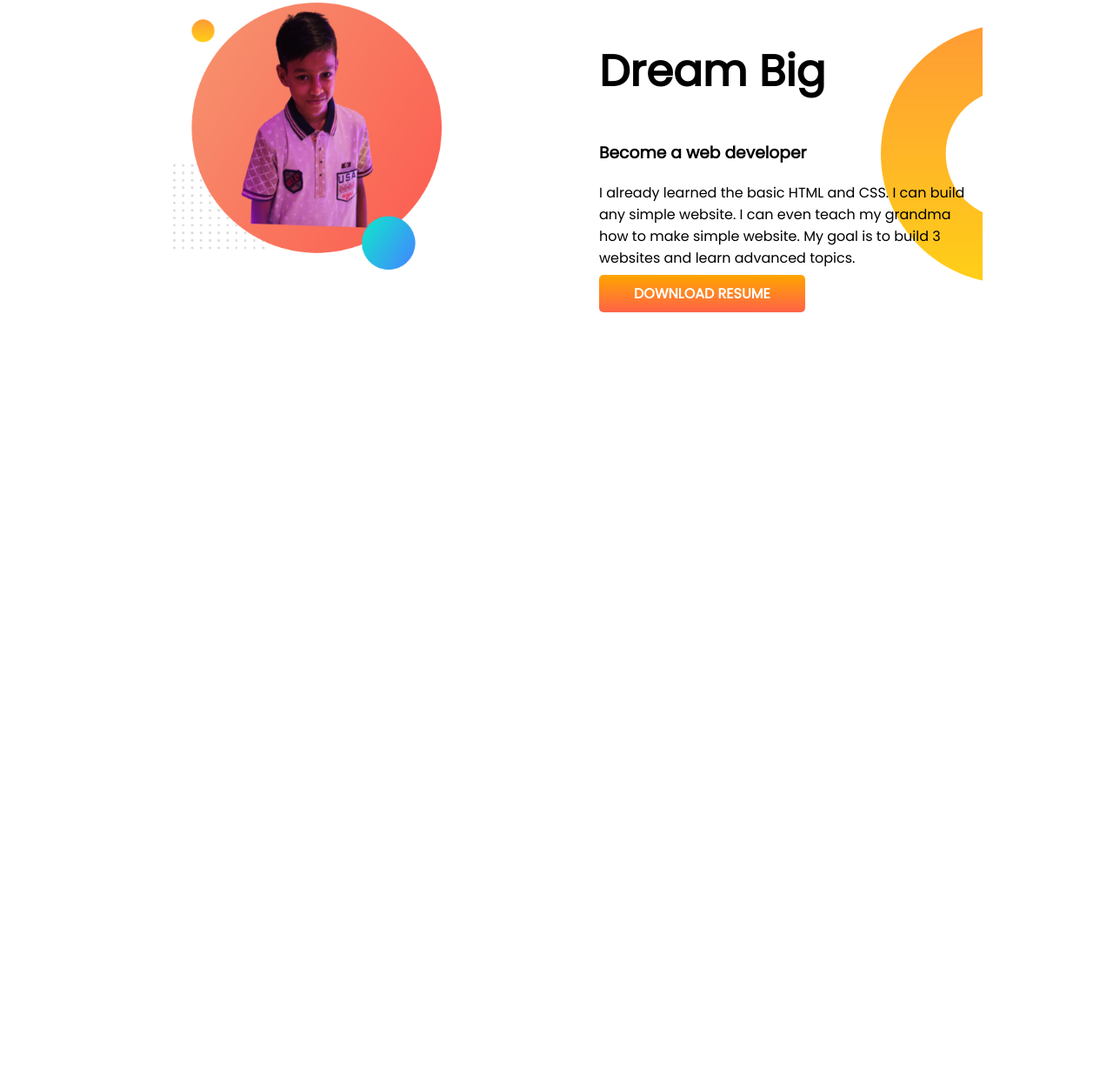
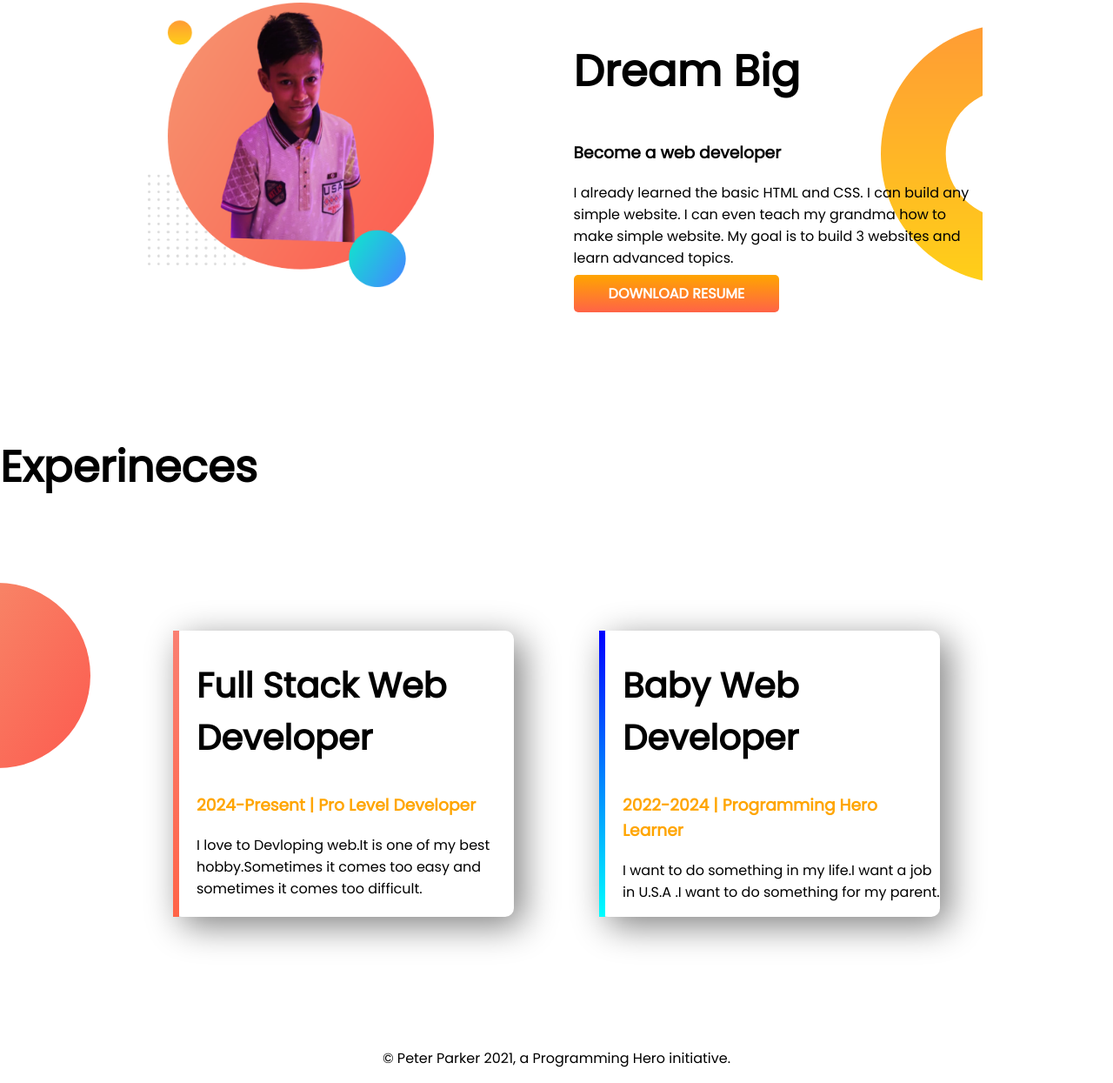
Before and after one commit to AkmolPhero/developer-portfolio, a plain HTML site: page index.html in a window 1280 px wide. Shown: the part 810-2055 px from the top of the page at 87% size. Before the commit the page ends 1310 px from the top, so only its background shows below. Drawn offline with Linux system fonts and the light colour scheme.

Commit message:
footer and experience added

```diff
--- a/index.html
+++ b/index.html
@@ -13,7 +13,7 @@
 </head>
 
 <body>
-    <section class="top-banner">
+    <section class="top-banner flexible-container">
         <div class="half-width">
             <h1>Welcome To</h1>
             <h1><span class="orange-color">Akmol Hasan</span> World!</h1>
@@ -26,7 +26,7 @@
             <img src="images/Akmol picture.png" alt="">
         </div>
     </section>
-    <section class="dream-big">
+    <section class="dream-big flexible-container">
         <div class="half-width">
             <img src="images/Akmol picture.png" alt="">
         </div>
@@ -39,6 +39,26 @@
                 href="https://programminghero1.github.io/developer-portfolio/">DOWNLOAD RESUME</a>
         </div>
     </section>
+    <section class="experience-area">
+        <h1>Experineces</h1>
+        <div class="flexible-container">
+            <div id="full-stack-experience" class="experience-item">
+                <h2>Full Stack Web Developer</h2>
+                <h3 class="orange-color">2024-Present | Pro Level Developer</h3>
+                <p>I love to Devloping web.It is one of my best hobby.Sometimes it comes too easy and sometimes it comes
+                    too
+                    difficult. </p>
+            </div>
+            <div id="web-dev-experience" class="experience-item">
+                <h2>Baby Web Developer</h2>
+                <h3 class="orange-color">2022-2024 | Programming Hero Learner</h3>
+                <p>I want to do something in my life.I want a job in U.S.A .I want to do something for my parent.</p>
+            </div>
+        </div>
+    </section>
+    <footer>
+        <p>© Peter Parker 2021, a Programming Hero initiative.</p>
+    </footer>
 </body>
 
 </html>
--- a/style.css
+++ b/style.css
@@ -5,16 +5,19 @@ body{
 h1{
     font-size: 50px;
 }
+h2{
+    font-size: 40px;
+}
 .orange-color{
     color: orange;
 }
-section{
+.flexible-container{
     display: flex;
     margin: 150px
 }
 .half-width{
     width: 50%;
-    padding-left: 5%;
+    padding-left: 2%;
 }
 .half-width img{
     width: 70%;
@@ -36,3 +39,29 @@ section{
     background-repeat: no-repeat;
     background-position: right;
 }
+.experience-area{
+    background-image: url(images/exp-bg.png);
+    background-repeat: no-repeat;
+    background-position: left;
+}
+.experience-item{
+    width: 40%;
+    margin-left: 5%;
+    margin-right: 5%;
+    padding-left: 20px;
+    border-radius: 10px;
+    box-shadow: 10px 10px 40px gray;
+}
+#web-dev-experience{
+    border-left: 7px solid;
+    border-image: linear-gradient(blue, cyan);
+    border-image-slice: 1;
+}
+#full-stack-experience{
+    border-left: 7px solid;
+    border-image: linear-gradient(salmon, tomato);
+    border-image-slice: 1;
+}
+footer p {
+    text-align: center;
+}
```
Also changed, not shown: 4 other files.
